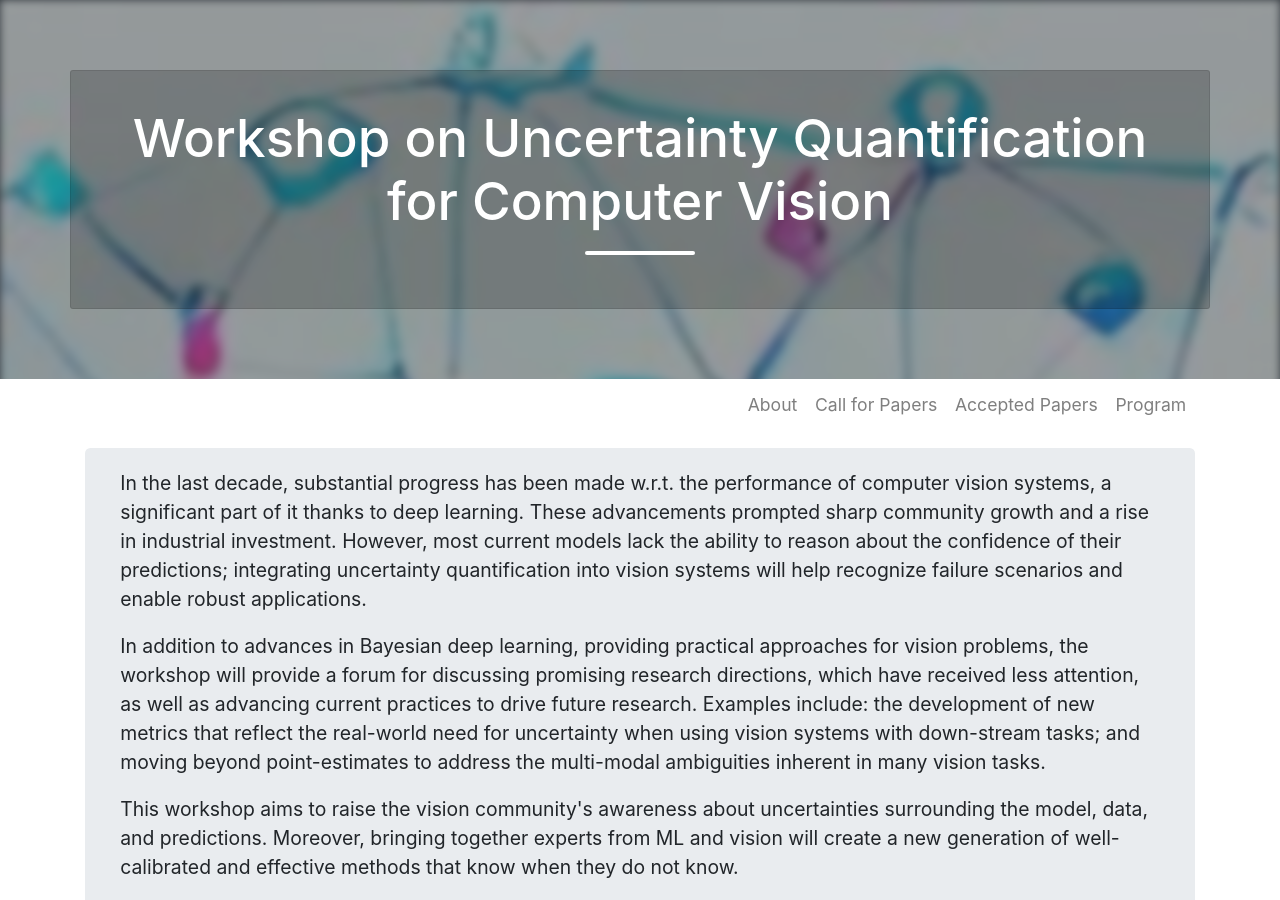
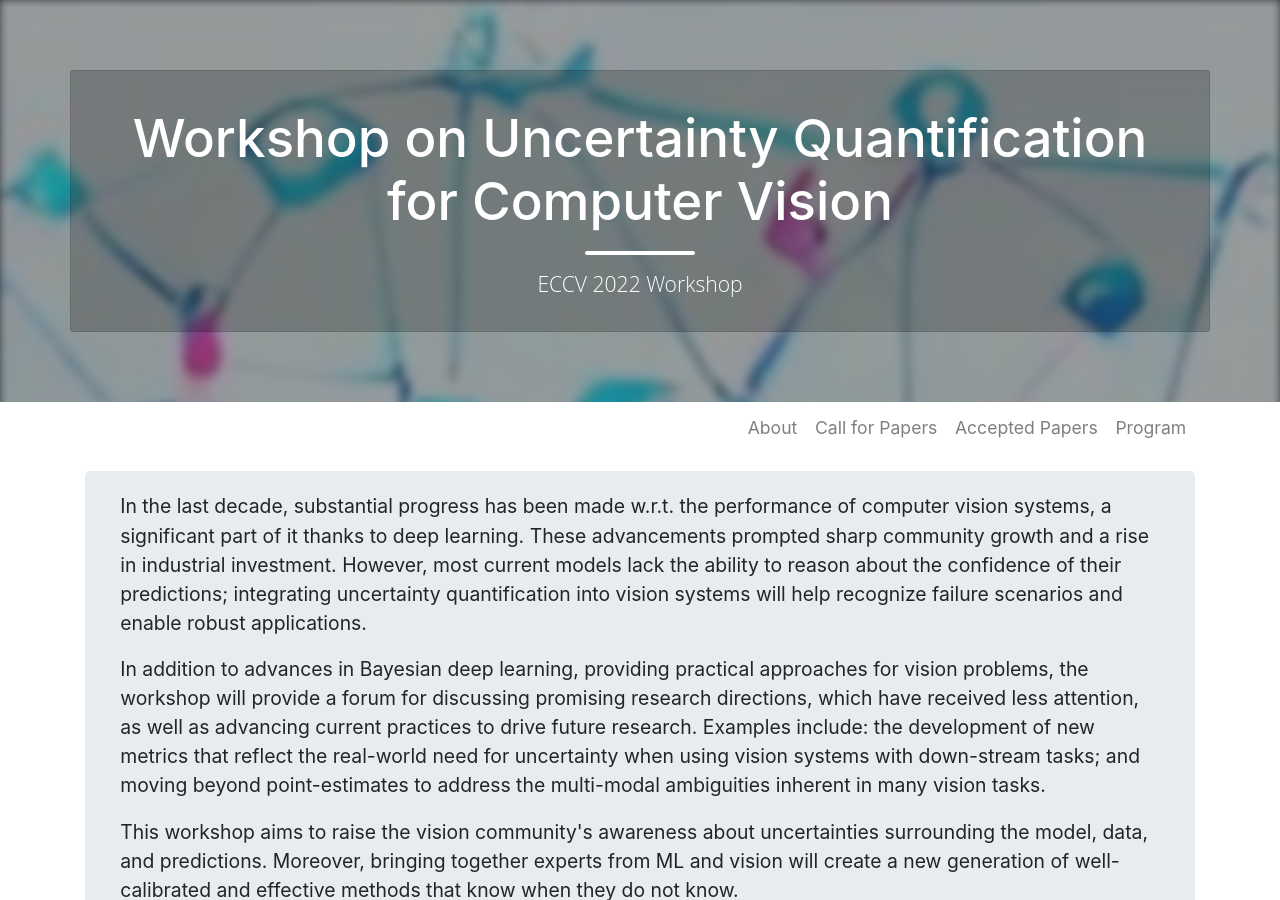
Before and after one commit to uncv2022/uncv2022.github.io, a Jekyll site: the page built from index.html, in a window 1280 px wide and 900 px high. Built offline with Jekyll 4.4.1, drawn with Linux system fonts in a browser that asks for light colours.

Commit message:
Update _config.yml

```diff
--- a/_config.yml
+++ b/_config.yml
@@ -13,6 +13,9 @@ exclude:
   - .sass-cache
 
 title: "Workshop on Uncertainty Quantification for Computer Vision"
-description: "ECCV 2022"
+subtitle: "ECCV 2022 Workshop"
+
+caption: "UNCV Workshop @ ECCV 2022"
+description: "ECCV 2022 Workshop on Uncertainty Quantification for Computer Vision."
 
 organizers: "UNCV Organizers"
```
